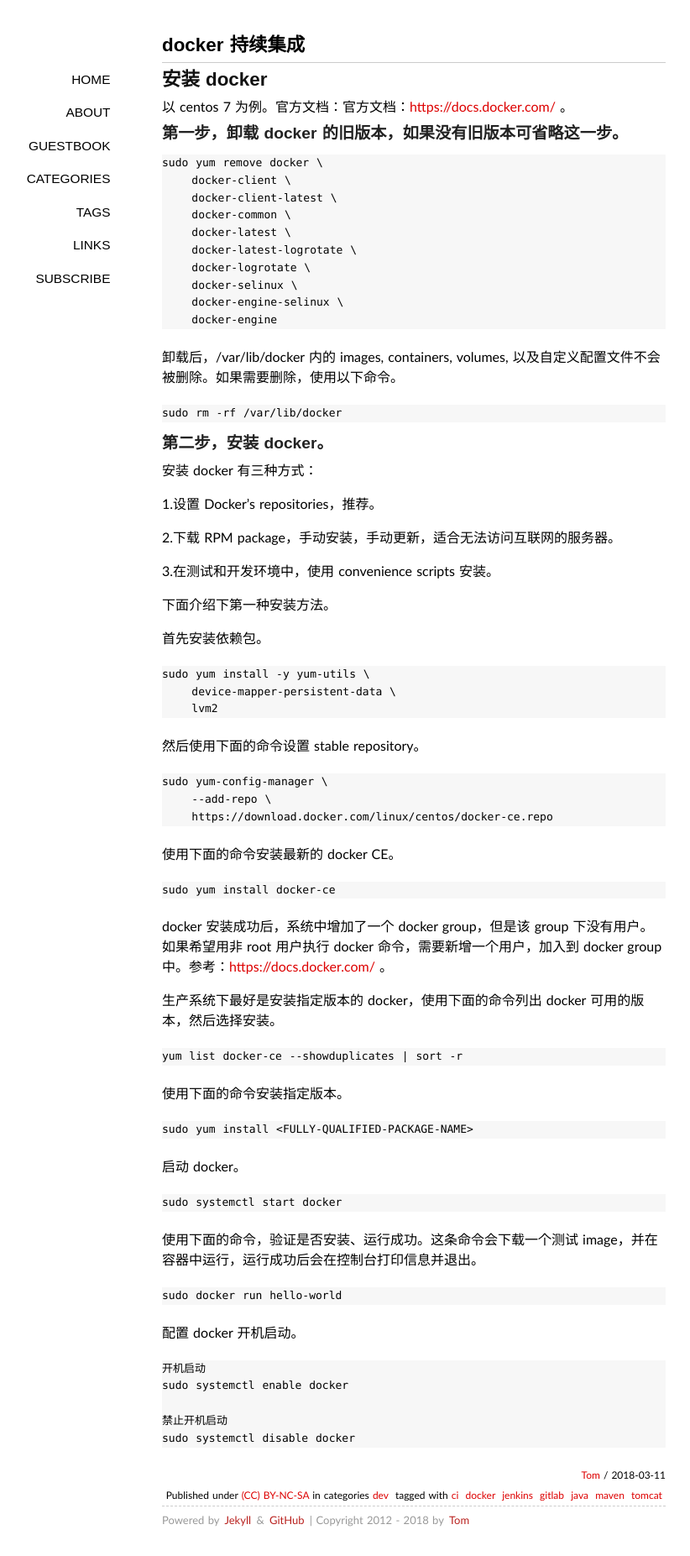
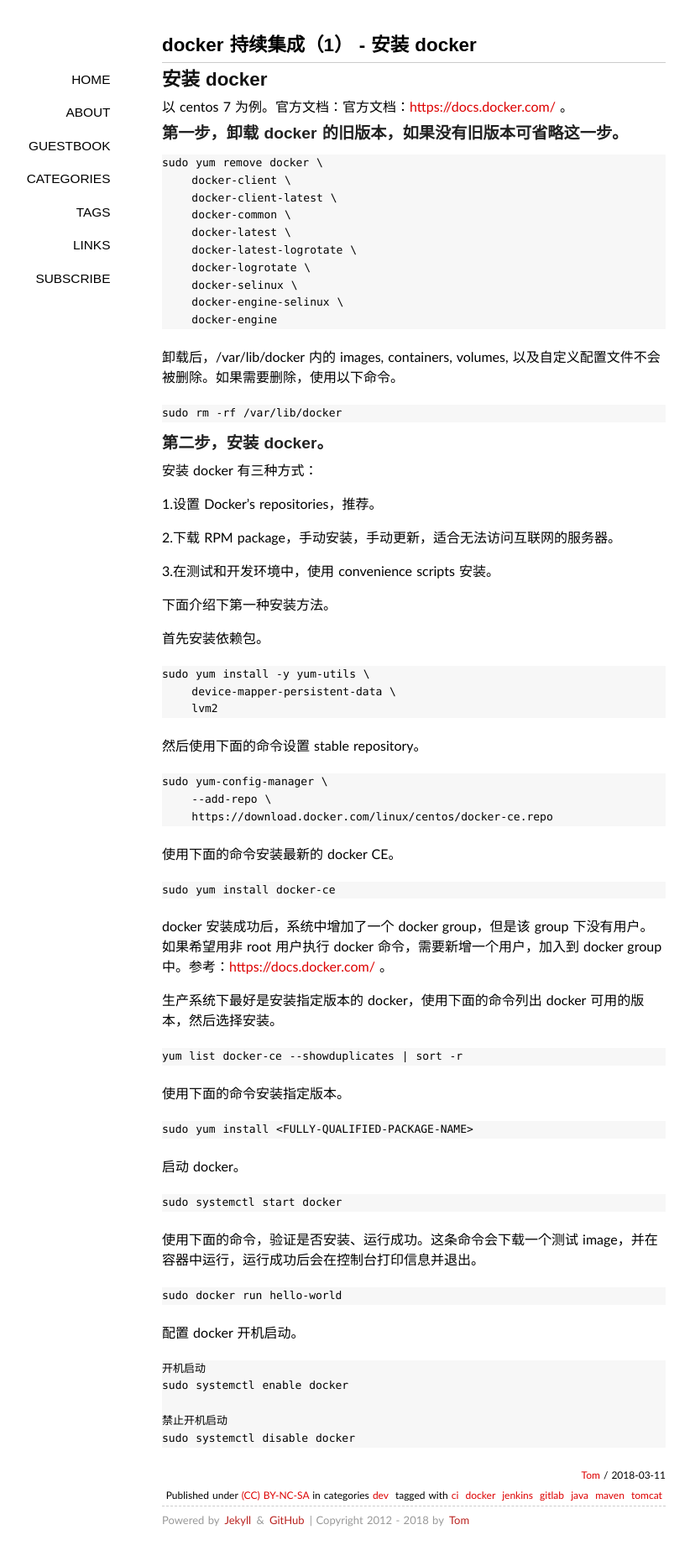
Before and after one commit to zhuxulu/zhuxulu.github.com, a Jekyll site: the page built from _posts/2018/2018-03-11-docker-ci-install-docker.md, in a window 1280 px wide. Shown: the whole page at 84% size, without its empty margins (147-969 px from the left). Built offline with Jekyll 4.4.1, drawn with Linux system fonts in a browser that asks for light colours; some web fonts are replaced; Markdown is read by kramdown in place of the engine named in the settings; comment, search, counter and statistics services are not loaded.

Commit message:
modify title

```diff
--- a/_posts/2018/2018-03-11-docker-ci-install-docker.md
+++ b/_posts/2018/2018-03-11-docker-ci-install-docker.md
@@ -1,6 +1,6 @@
 ---
 layout: post
-title: docker 持续集成
+title: docker 持续集成（1） - 安装 docker
 categories:
 - dev
 tags:
```
